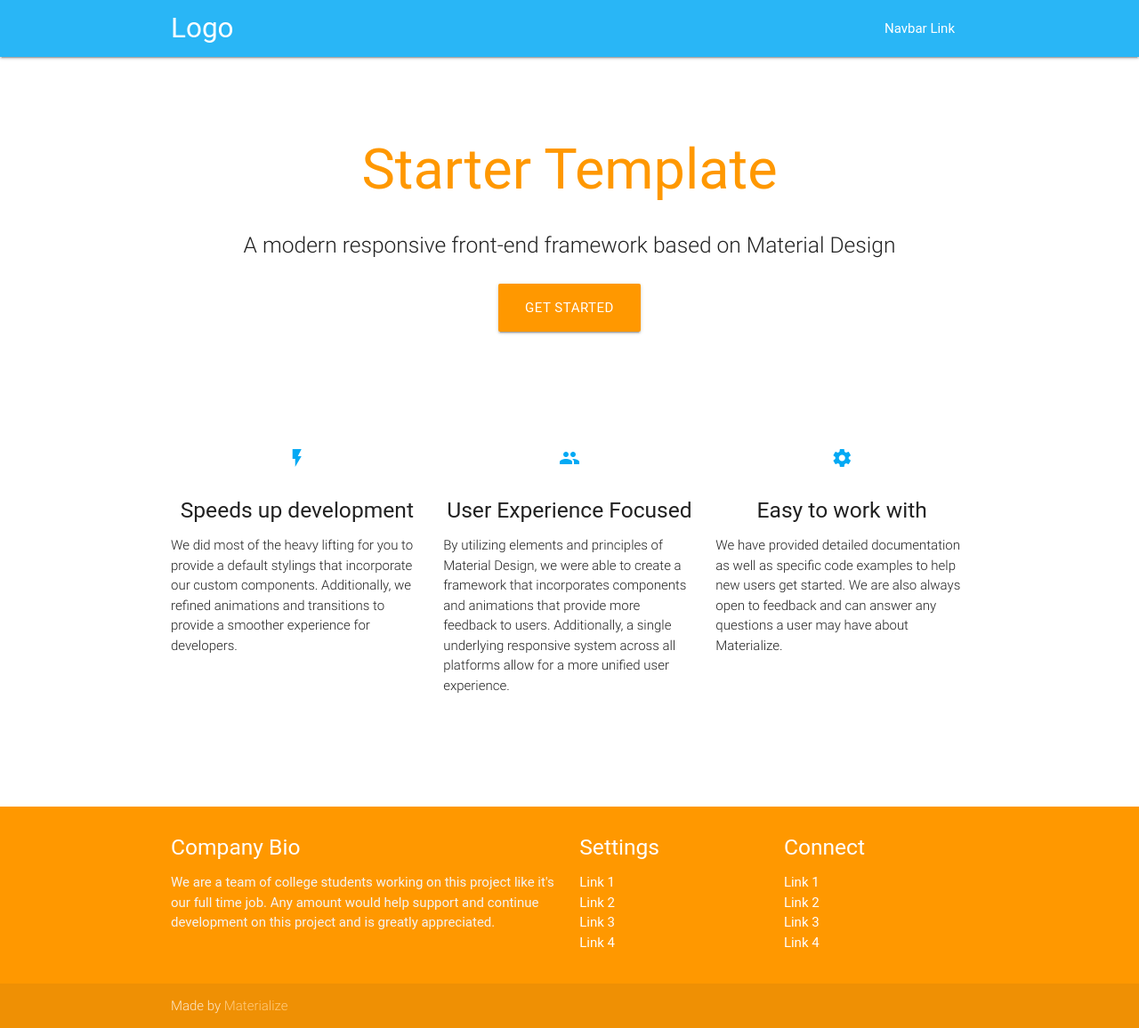
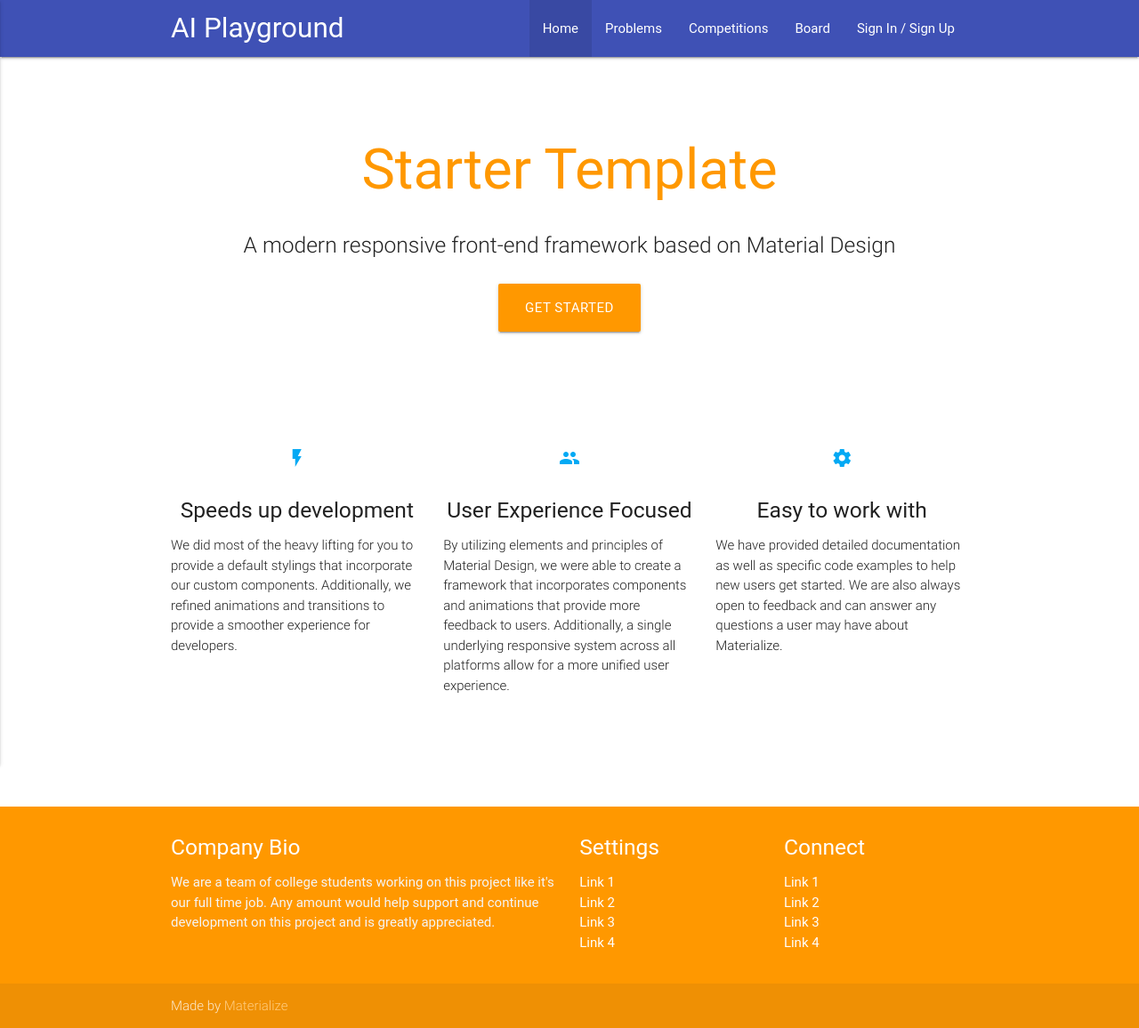
Before and after one commit to zerolfx/AIPlayground, a Django app: page / in a window 1280 px wide. Shown: the whole page at 89% size. Run offline with Django 3.2, Linux system fonts and the light colour scheme; some libraries are stand-ins or nearby versions; some web fonts are replaced; grey boxes are pictures that could not be loaded.

Commit message:
ref: navbar, half

```diff
--- a/AIPlayground/urls.py
+++ b/AIPlayground/urls.py
@@ -29,14 +29,18 @@ urlpatterns = [
     url(r'^login/', login_view, name='login'),
     url(r'^register/', register_view, name='register'),
     url(r'^logout/', logout, name='logout'),
-    url(r'^problist/', problist_view, name='problist'),
-    url(r'^settings/', include('account.urls', namespace='settings', app_name='account')),
-    url(r'^problem/(\d+)/', problem_view, name='problem'),
-    url(r'^submission/(\d+)', submission_view, name='submission'),
-    url(r'^submit/', submit, name='submit'),
-    url(r'^status/', status_view, name='status'),
-    url(r'^profile/(.+)/', profile_view, name='profile'),
-    url(r'^test/', vue_test)
+    url(r'^problem/$', home, name='problem'),
+    url(r'^competition/', home, name='competition'),
+    url(r'^board/', home, name='board'),
+    url(r'^sign/', home, name='sign')
+    # url(r'^problist/', problist_view, name='problist'),
+    # url(r'^settings/', include('account.urls', namespace='settings', app_name='account')),
+    # url(r'^problem/(\d+)/', problem_view, name='problem'),
+    # url(r'^submission/(\d+)', submission_view, name='submission'),
+    # url(r'^submit/', submit, name='submit'),
+    # url(r'^status/', status_view, name='status'),
+    # url(r'^profile/(.+)/', profile_view, name='profile'),
+    # url(r'^test/', vue_test)
 ]
 
 if settings.DEBUG:
--- a/account/views.py
+++ b/account/views.py
@@ -34,7 +34,7 @@ def login_view(request):
 
 @csrf_protect
 def home(request):
-    return render(request, 'index.html', {'home_active': 'active'})
+    return render(request, 'home.html', {'home_active': 'active'})
 
 
 def profile_view(request, username):
--- /dev/null
+++ b/static/js/home.js
@@ -0,0 +1 @@
+nav.toggleActive('home');
--- a/static/js/init.js
+++ b/static/js/init.js
@@ -1,16 +1,37 @@
-var vm = new Vue({
-  el: '#example',
+// constants
+SMALL_MAX_WIDTH = 600;
+MED_MAX_WIDTH = 992;
+LOGO_TITLE = 'AI Playground';
+
+// navbar init
+
+var nav = new Vue({
+  delimiters: ['[[', ']]'],  // resolve conflicts
+  el: 'nav',
   data: {
-    classObject: {
-      "light-blue": true,
-      "lighten-1": true
+    navbarStyle: [
+      themeColor.primaryColor
+    ],
+    navbarActive: {
+      home: false,
+      problem: false,
+      competition: false,
+      board: false,
     },
-    classObject2: {
-      "nav-wrapper": true,
-      "container": true
-    },
-    classObject3: {
-      "light-blue": true
+    logoTitle: LOGO_TITLE,
+  },
+  methods: {
+    toggleActive: function (type) {
+      for (var prop in this.navbarActive)
+        this.navbarActive.prop = false;
+      this.navbarActive[type] = true;
     }
   }
 });
+
+// side-nav ready
+(function($) {
+  $(function() {
+    $(".button-collapse").sideNav();
+  });
+})(jQuery);
--- /dev/null
+++ b/static/js/theme/theme-default.js
@@ -0,0 +1,5 @@
+themeColor = {
+  primaryColor: "indigo",
+  secondaryColor: "pink",
+  accentColor: "green",
+};
--- a/templates/base.html
+++ b/templates/base.html
@@ -6,28 +6,20 @@
   <meta http-equiv="X-UA-Compatible" content="IE=edge">
   <meta http-equiv="Content-Type" content="text/html; charset=UTF-8"/>
   <meta name="viewport" content="width=device-width, initial-scale=1, maximum-scale=1.0"/>
-  <title>Starter Template - Materialize</title>
+  <title>{% if title %}{{ title }}{% else %}AI Playground{% endif %}</title>
+  <!-- TODO: hard coding -->
   <link rel="icon" href="{% static 'favicon.ico' %}">
 
   <!-- CSS  -->
   <link href="https://fonts.googleapis.com/icon?family=Material+Icons" rel="stylesheet">
   <link href="https://cdn.bootcss.com/materialize/0.98.0/css/materialize.min.css" rel="stylesheet">
+
+  <!-- FONT -->
   <link href="https://fonts.css.network/css?family=Roboto" rel="stylesheet">
 </head>
 <body>
 
-  <nav v-bind:class="classObject" role="navigation" id="example">
-    <div v-bind:class="classObject2"><a id="logo-container" href="#" class="brand-logo">Logo</a>
-      <ul class="right hide-on-med-and-down">
-        <li><a href="#">Navbar Link</a></li>
-      </ul>
-
-      <ul id="nav-mobile" class="side-nav">
-        <li><a href="#">Navbar Link</a></li>
-      </ul>
-      <a href="#" data-activates="nav-mobile" class="button-collapse"><i class="material-icons">menu</i></a>
-    </div>
-  </nav>
+  {% include 'navbar.html' %}
   <div class="section no-pad-bot" id="index-banner">
     <div class="container">
       <br><br>
@@ -126,7 +118,9 @@
   <script src="https://cdn.bootcss.com/jquery/3.1.1/jquery.min.js"></script>
   <script src="https://cdn.bootcss.com/materialize/0.98.0/js/materialize.min.js"></script>
   <script src="https://cdn.bootcss.com/vue/2.1.10/vue.js"></script>
+  <script src="{% static 'js/theme/theme-default.js' %}"></script>
   <script src="{% static 'js/init.js' %}"></script>
+  {% block script %}{% endblock %}
 
   </body>
 </html>
--- a/templates/index.html
+++ b/templates/home.html
@@ -1,4 +1,5 @@
 {% extends 'base.html' %}
+{% load staticfiles %}
 {% block content %}
 
   <div class="bd-masthead">
@@ -34,40 +35,7 @@
 {% endblock %}
 
 {% block script %}
-    <script>
-        function show_message(json) {
-            var user_error_message = $('#user_error_message');
-            var user_success_message = $('#user_success_message');
-            if (json['error'] == 1) {
-                user_success_message.hide();
-                user_error_message.html(json['message']);
-                user_error_message.show(500);
-            } else {
-                user_error_message.hide();
-                user_success_message.html(json['message']);
-                user_success_message.show(500);
-                setTimeout(function() { location.reload(); }, 3000);
-            }
-        }
 
-        $(document).ready(function() {
-            $('#main_login').click(function() {
-                //alert('Hello');
-                var data = $('#user_form').serialize();
-                $.getJSON("{% url 'login' %}", data, function(json) {
-                    show_message(json);
-                    $('#main_login').blur();
-                });
-            });
-            $('#main_register').click(function() {
-                var data = $('#user_form').serialize();
-                $.getJSON("{% url 'register' %}", data, function(json) {
-                    show_message(json);
-                    $('#main_register').blur();
-                });
-            });
-
-        });
-    </script>
+<script <script src="{% static 'js/home.js' %}"></script>
 
 {% endblock %}
--- /dev/null
+++ b/templates/navbar.html
@@ -0,0 +1,29 @@
+<nav v-bind:class="navbarStyle" role="navigation">
+  <div class="nav-wrapper container">
+    <a id="logo-container" href="{% url 'home' %}" class="brand-logo left hide-on-med-and-down">[[ logoTitle ]]</a>
+    <ul id="nav-desktop" class="right hide-on-small-only">
+      <li v-bind:class="{active: navbarActive.home}"><a href="{% url 'home' %}">Home</a></li>
+      <li class="hide-on-med-and-down" v-bind:class="{active: navbarActive.problem}"><a href="{% url 'problem' %}">Problems</a></li>
+      <li class="hide-on-med-and-down" v-bind:class="{active: navbarActive.competition}"><a href="{% url 'competition' %}">Competitions</a></li>
+      <li class="hide-on-med-and-down" v-bind:class="{active: navbarActive.board}"><a href="{% url 'board' %}">Board</a></li>
+      <li><a href="{% url 'sign' %}">Sign In / Sign Up</a></li>
+    </ul>
+
+    <ul id="slide-out" class="side-nav">
+      <li><div class="userView">
+        <div class="background">
+          <img src="images/office.jpg">
+        </div>
+        <a href="#!user"><img class="circle" src="images/yuna.jpg"></a>
+        <a href="#!name"><span class="white-text name">John Doe</span></a>
+        <a href="#!email"><span class="white-text email">jdandturk@gmail.com</span></a>
+      </div></li>
+      <li><a href="#!"><i class="material-icons">cloud</i>First Link With Icon</a></li>
+      <li><a href="#!">Second Link</a></li>
+      <li><div class="divider"></div></li>
+      <li><a class="subheader">Subheader</a></li>
+      <li><a class="waves-effect" href="#!">Third Link With Waves</a></li>
+    </ul>
+    <a href="#" data-activates="slide-out" class="button-collapse"><i class="material-icons">menu</i></a>
+  </div>
+</nav>
```
Also changed, not shown: status/migrations/0001_initial.py (added), status/migrations/__init__.py (added).
